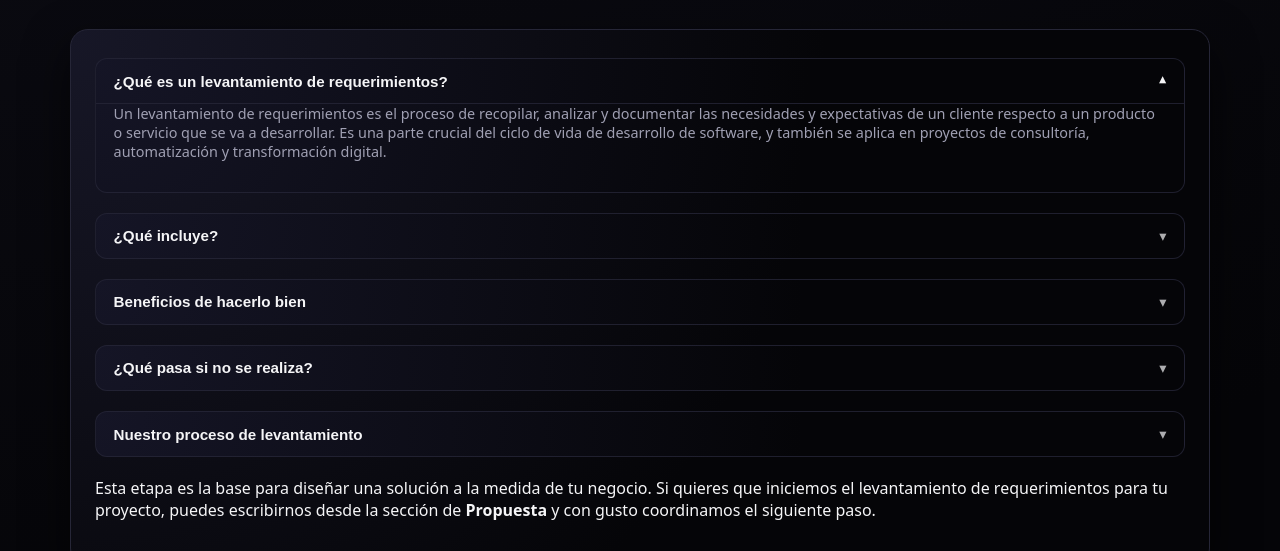
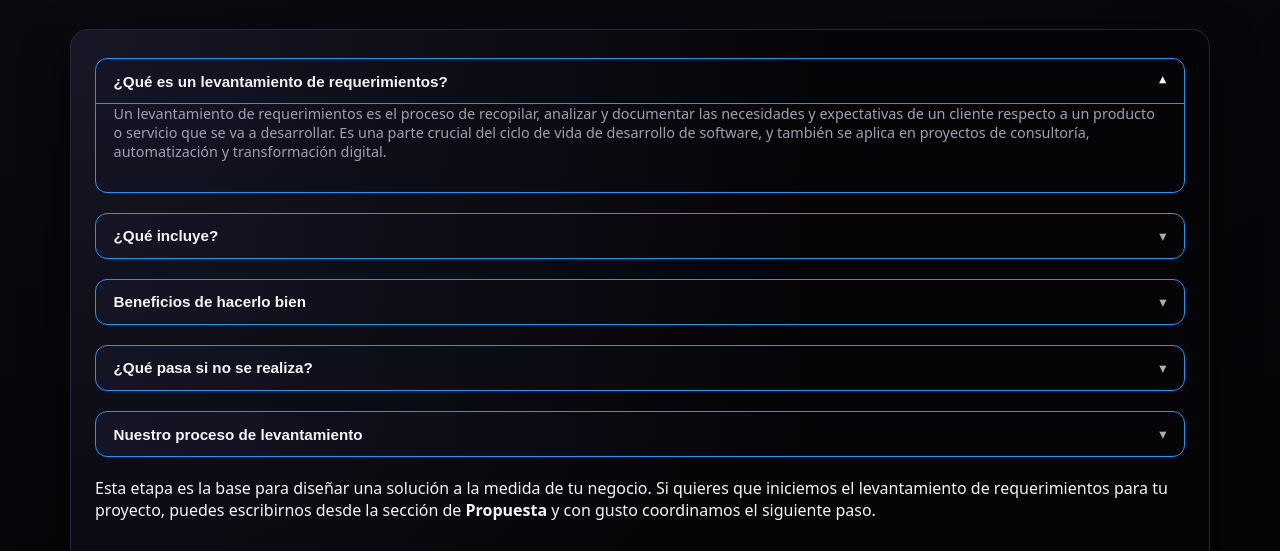
Before and after one commit to lumberparker/New-Quipro, a plain HTML site: page index.html in a window 1280 px wide. Shown: the part 2044-2595 px from the top of the page. Drawn offline with Linux system fonts and the light colour scheme.

Commit message:
Add section animations and improve requirements accordion
Introduces scroll-triggered fade-in animations for main sections using IntersectionObserver and new CSS classes. Updates requirements block styles and adds animated transitions for accordion opening, enhancing user experience and visual feedback.

```diff
--- a/css/index.css
+++ b/css/index.css
@@ -49,6 +49,18 @@ body.page {
 
 .main {
   padding-top: 80px;
+}
+
+.section-animate {
+  opacity: 0;
+  transform: translateY(24px);
+  transition: opacity 500ms var(--transition-normal),
+    transform 500ms var(--transition-normal);
+}
+
+.section-animate--visible {
+  opacity: 1;
+  transform: translateY(0);
 }
 
 .skip-link {
--- a/css/requirements.css
+++ b/css/requirements.css
@@ -90,7 +90,7 @@
 
 .requirements__block {
   border-radius: 12px;
-  border: 1px solid rgba(38, 38, 55, 0.8);
+  border: 1px solid #1c97ff;
   background: radial-gradient(circle at 0 0, #151526, #050508 65%);
   padding: 0;
   overflow: hidden;
@@ -128,7 +128,24 @@
 
 .requirements__block-body {
   padding: 0 1.1rem 0.9rem;
-  border-top: 1px solid rgba(38, 38, 55, 0.8);
+  border-top: 1px solid #1c97ff;
+  opacity: 0;
+  transform: translateY(-4px);
+}
+
+.requirements__block-body--open {
+  animation: requirementsBodyIn 260ms var(--transition-normal) forwards;
+}
+
+@keyframes requirementsBodyIn {
+  from {
+    opacity: 0;
+    transform: translateY(-4px);
+  }
+  to {
+    opacity: 1;
+    transform: translateY(0);
+  }
 }
 
 .requirements__steps-indicator {
--- a/index.html
+++ b/index.html
@@ -52,7 +52,7 @@
 
     <main id="main" class="main">
       <!-- Hero -->
-      <section id="hero" class="hero">
+      <section id="hero" class="hero section-animate">
         <div class="hero__inner">
           <div class="hero__content">
             <h1 class="hero__title">
@@ -87,7 +87,7 @@
       </section>
 
       <!-- Services -->
-      <section id="services" class="services">
+      <section id="services" class="services section-animate">
         <div class="section-heading">
           <h2 class="section-heading__title">Desarrollos</h2>
           <p class="section-heading__subtitle">
@@ -173,7 +173,7 @@
       </section>
 
       <!-- How -->
-      <section id="how" class="how">
+      <section id="how" class="how section-animate">
         <div class="how__inner">
           <div class="section-heading">
             <h2 class="section-heading__title">¿Cómo lo hacemos?</h2>
@@ -207,7 +207,7 @@
       </section>
 
       <!-- Requirements -->
-      <section id="requirements" class="requirements">
+      <section id="requirements" class="requirements section-animate">
         <div class="requirements__inner">
           <div class="section-heading">
             <h2 class="section-heading__title">Levantamiento de requerimientos</h2>
@@ -338,7 +338,7 @@
       </section>
 
       <!-- Portfolio -->
-      <section id="portfolio" class="portfolio">
+      <section id="portfolio" class="portfolio section-animate">
         <div class="section-heading">
           <h2 class="section-heading__title">Ejemplo de proyectos completados</h2>
           <p class="section-heading__subtitle">
@@ -371,7 +371,7 @@
       </section>
 
       <!-- Contact -->
-      <section id="contact" class="contact">
+      <section id="contact" class="contact section-animate">
         <div class="contact__inner">
           <div class="section-heading">
             <h2 class="section-heading__title">¿Listo para comenzar?</h2>
--- a/js/main.js
+++ b/js/main.js
@@ -22,6 +22,7 @@ document.addEventListener("DOMContentLoaded", () => {
   const form = document.getElementById("contact-form");
   const success = document.getElementById("contact-success");
 
+  initSectionAnimations();
   initRequirementsAccordion();
   initPortfolio();
 });
@@ -179,6 +180,27 @@ const defaultPortfolioData = [
 
 let portfolioData = defaultPortfolioData.slice();
 
+function initSectionAnimations() {
+  const sections = document.querySelectorAll(".section-animate");
+  if (!sections.length) return;
+
+  const observer = new IntersectionObserver(
+    (entries) => {
+      entries.forEach((entry) => {
+        if (entry.isIntersecting) {
+          entry.target.classList.add("section-animate--visible");
+          observer.unobserve(entry.target);
+        }
+      });
+    },
+    {
+      threshold: 0.18,
+    }
+  );
+
+  sections.forEach((section) => observer.observe(section));
+}
+
 function initRequirementsAccordion() {
   const blocksContainer = document.querySelector(".requirements__blocks");
   if (!blocksContainer) return;
@@ -195,6 +217,7 @@ function initRequirementsAccordion() {
     if (index === 0) {
       block.classList.add("requirements__block--open");
       body.hidden = false;
+      body.classList.add("requirements__block-body--open");
     } else {
       body.hidden = true;
     }
@@ -207,11 +230,18 @@ function initRequirementsAccordion() {
         if (!otherBody) return;
         otherBlock.classList.remove("requirements__block--open");
         otherBody.hidden = true;
+        otherBody.classList.remove("requirements__block-body--open");
       });
 
       if (!isOpen) {
         block.classList.add("requirements__block--open");
         body.hidden = false;
+        // trigger animation
+        body.classList.remove("requirements__block-body--open");
+        // force reflow to restart animation if needed
+        // eslint-disable-next-line no-unused-expressions
+        void body.offsetWidth;
+        body.classList.add("requirements__block-body--open");
       }
     });
   });
```
